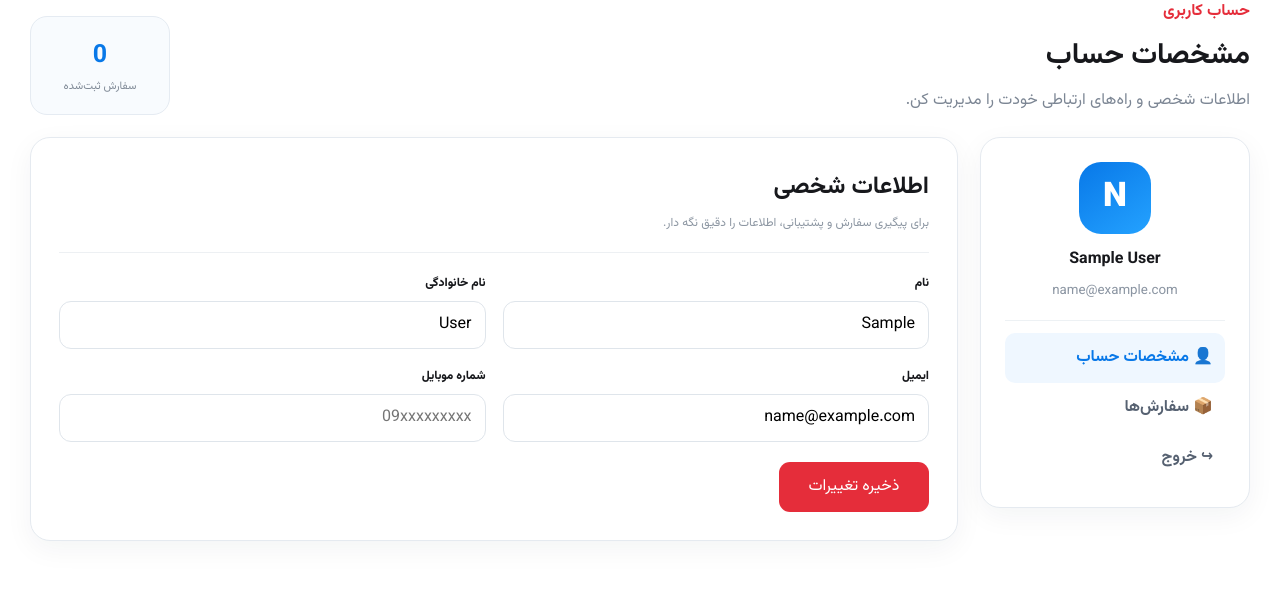
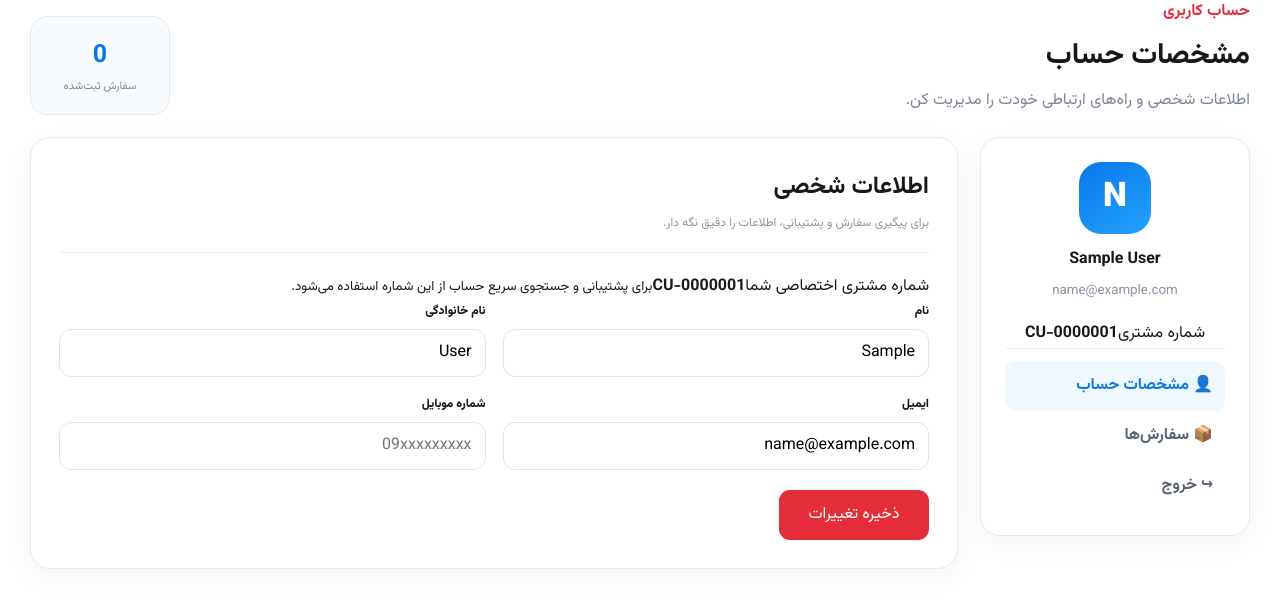
Before and after one commit to deltashopsiavash/deltajanebi, a Django app: page /account/ in a window 1280 px wide. Shown: the part 236-845 px from the top of the page. Run offline with Django 5.2, Linux system fonts and the light colour scheme; the visitor is signed in with stand-in values (Sample User, id 1); data comes from the database, SQL or seed files in the repository; data that the repository does not hold is empty.

Commit message:
feat: show customer code in account profile

```diff
--- a/templates/shop/account_profile.html
+++ b/templates/shop/account_profile.html
@@ -12,6 +12,7 @@
       <div class="account-avatar">{{ user.email|first|upper }}</div>
       <strong>{{ user.get_full_name|default:'کاربر فروشگاه' }}</strong>
       <small>{{ user.email }}</small>
+      <div class="customer-code-box"><span>شماره مشتری</span><b>{{ user.customer_code|default:'-' }}</b></div>
       <nav>
         <a class="active" href="{% url 'account_profile' %}">👤 مشخصات حساب</a>
         <a href="{% url 'account_orders' %}">📦 سفارش‌ها</a>
@@ -21,6 +22,7 @@
 
     <div class="account-main-card">
       <div class="account-card-title"><h2>اطلاعات شخصی</h2><p>برای پیگیری سفارش و پشتیبانی، اطلاعات را دقیق نگه دار.</p></div>
+      <div class="account-customer-code"><span>شماره مشتری اختصاصی شما</span><strong>{{ user.customer_code|default:'-' }}</strong><small>برای پشتیبانی و جستجوی سریع حساب از این شماره استفاده می‌شود.</small></div>
       <form method="post" class="account-form">{% csrf_token %}
         <div class="account-form-grid">{% for field in form %}<label><span>{{ field.label }}</span>{{ field }}{% if field.errors %}<small class="field-error">{{ field.errors|striptags }}</small>{% endif %}</label>{% endfor %}</div>
         <button class="btn" type="submit">ذخیره تغییرات</button>
```
